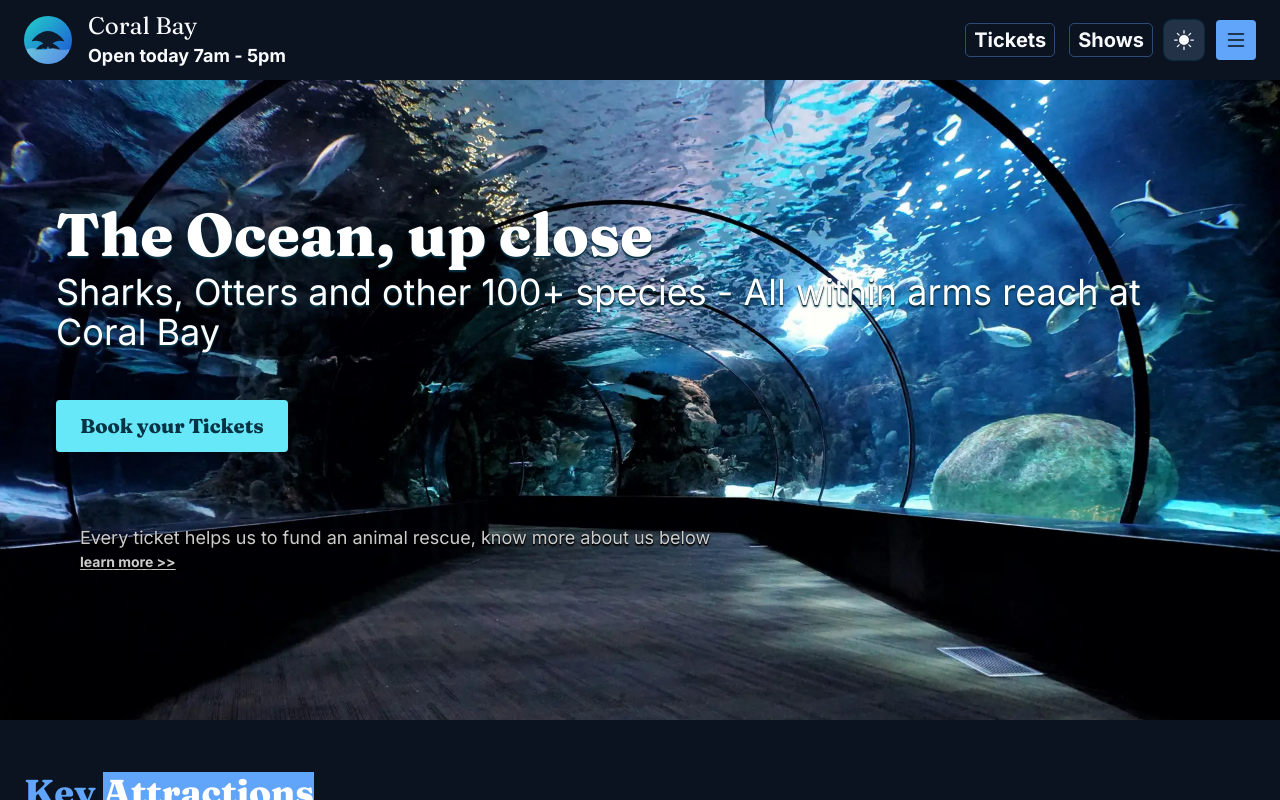
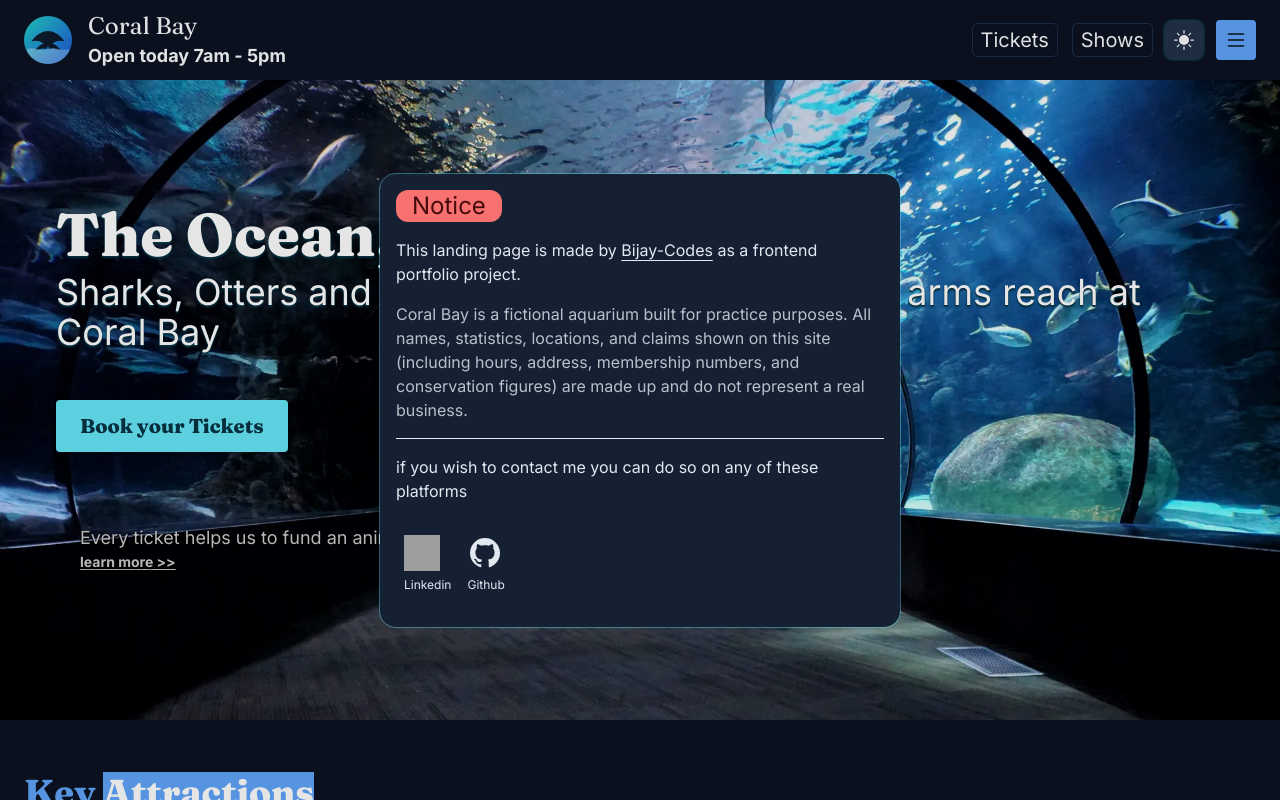
Before and after one commit to Bijay-Codes/Aquarium-site, a React (Vite) app: page / in a window 1280 px wide. Both pictures are taken after a click on the button "Tickets". Shown: the top 800 px of the page. Built offline with nearby package versions, Linux system fonts and the light colour scheme; grey boxes are pictures that could not be loaded.

Commit message:
made a modal that shows up when clicking placeholder links

```diff
--- a/src/App.jsx
+++ b/src/App.jsx
@@ -1,11 +1,53 @@
+import { useRef } from 'react'
 import { Navbar } from './components/navbar'
 import { Homepage } from './pages/home'
+import { Links } from './components/Links'
 import { LazyMotion, domAnimation } from 'framer-motion'
 function App() {
+  const ref = useRef(null);
+  const openDialog = () => {
+    ref.current.showModal();
+  }
+  const closeDialog = () => {
+    console.log('click')
+    ref.current.close();
+  }
   return (
     <LazyMotion features={domAnimation}>
-      <Navbar />
-      <Homepage />
+      <section className='w-full h-full relative'>
+        <dialog ref={ref}
+          className='hidden open:flex fixed inset-0 w-full h-full z-40 bg-transparent items-center justify-center m-auto
+          p-6'
+          onClick={closeDialog}>
+          <div className='bg-surface-bg text-surface-fg outline z-50 outline-accent-bg/40 min-h-80 max-w-130 p-4 rounded-2xl
+          flex flex-col gap-4'
+            onClick={(e) => e.stopPropagation()}>
+            <h1 className='text-2xl text-danger-fg bg-danger w-fit px-4 rounded-xl'>Notice</h1>
+            <h2>This landing page is made by <a
+              href="https://github.com/Bijay-Codes"
+              target="_blank"
+              rel="noopener noreferrer"
+              className="underline underline-offset-4 hover:text-accent-bg"
+            >
+              Bijay-Codes
+            </a>{' '}
+              as a frontend portfolio project.
+            </h2>
+            <p className='text-surface-fg/80'>Coral Bay is a fictional aquarium built for practice purposes. All names, statistics,
+              locations, and claims shown on this site (including hours, address, membership numbers,
+              and conservation figures) are made up and do not represent a real business.
+            </p>
+
+            <hr />
+            <h3>if you wish to contact me you can do so on any of these platforms</h3>
+            <div className='flex flex-wrap'>
+              <Links />
+            </div>
+          </div >
+        </dialog >
+        <Navbar openDialog={openDialog} />
+        <Homepage openDialog={openDialog} />
+      </section>
     </LazyMotion>
   )
 }
--- /dev/null
+++ b/src/components/Links.jsx
@@ -0,0 +1,26 @@
+export function Links() {
+    return (
+        <ul className="flex flex-wrap gap-4 px-2 py-4">
+            <li><a
+                href="https://linkedin.com/in/bijay-verma-876b353a4"
+                target="_blank"
+                rel="noopener noreferrer">
+                <img className='w-9 h-9 hover:scale-105' loading='lazy' alt='linkedin logo'
+                    src="https://cdn.jsdelivr.net/gh/devicons/devicon@latest/icons/linkedin/linkedin-original.svg"
+                />
+                <span className="text-xs hover:text-accent-bg">Linkedin</span>
+            </a></li>
+            <li>
+                <a href="https://github.com/Bijay-Codes"
+                    target="_blank"
+                    rel="noopener noreferrer">
+                    <svg xmlns="http://www.w3.org/2000/svg" className="w-9 h-9 hover:scale-105" viewBox="0 0 24 24">
+                        <path fill="currentColor" d="M12 2A10 10 0 0 0 2 12c0 4.42 2.87 8.17 6.84 9.5c.5.08.66-.23.66-.5v-1.69c-2.77.6-3.36-1.34-3.36-1.34c-.46-1.16-1.11-1.47-1.11-1.47c-.91-.62.07-.6.07-.6c1 .07 1.53 1.03 1.53 1.03c.87 1.52 2.34 1.07 2.91.83c.09-.65.35-1.09.63-1.34c-2.22-.25-4.55-1.11-4.55-4.92c0-1.11.38-2 1.03-2.71c-.1-.25-.45-1.29.1-2.64c0 0 .84-.27 2.75 1.02c.79-.22 1.65-.33 2.5-.33s1.71.11 2.5.33c1.91-1.29 2.75-1.02 2.75-1.02c.55 1.35.2 2.39.1 2.64c.65.71 1.03 1.6 1.03 2.71c0 3.82-2.34 4.66-4.57 4.91c.36.31.69.92.69 1.85V21c0 .27.16.59.67.5C19.14 20.16 22 16.42 22 12A10 10 0 0 0 12 2"></path>
+                    </svg>
+                    <span className="text-xs hover:text-accent-bg">Github</span>
+                </a>
+            </li>
+
+        </ul>
+    )
+}
--- a/src/components/attractions.jsx
+++ b/src/components/attractions.jsx
@@ -24,7 +24,7 @@ const children = {
 }
 
 
-export function KeyAttractions() {
+export function KeyAttractions({ openDialog }) {
     return (
         <section className="sm:p-6 p-4 flex flex-col gap-10 text-white mt-6"
             id='attractions'>
@@ -37,7 +37,7 @@ export function KeyAttractions() {
                 className="sm:grid sm:grid-cols-[repeat(auto-fill,minmax(400px,1fr))] flex flex-wrap gap-6">
                 <Attractions />
             </m.div>
-            <ShowMoreAnimals />
+            <ShowMoreAnimals openDialog={openDialog} />
             <hr className="w-full text-page-fg bg-gradient h-1 opacity-70" />
         </section >
     )
@@ -90,13 +90,14 @@ function MetaData({ show }) {
         </div>
     )
 }
-function ShowMoreAnimals() {
+function ShowMoreAnimals({ openDialog }) {
     return (
         <m.button
             initial={{ x: -10, opacity: 0.8 }}
             whileInView={{ x: 0, opacity: 1 }}
             viewport={{ once: true }}
             transition={{ duration: 0.2, ease: 'easeInOut' }}
+            onClick={openDialog}
             className="hover:bg-primary-bg hover:text-primary-fg text-page-fg
             h-fit px-2 self-start rounded">View all &gt;&gt;
         </m.button>
--- a/src/components/herosection.jsx
+++ b/src/components/herosection.jsx
@@ -21,7 +21,7 @@ const children = {
     }
 }
 
-export function HeroSection() {
+export function HeroSection({ openDialog }) {
     return (
         <m.main
             variants={parent}
@@ -53,14 +53,14 @@ export function HeroSection() {
                         Sharks, Otters and other 100+ species - All within arms reach at Coral Bay
                     </m.h2>
                 </div>
-                <CTA />
+                <CTA openDialog={openDialog} />
                 <SecondMessage />
             </section>
         </m.main>
     )
 }
 
-function CTA() {
+function CTA({ openDialog }) {
     return (
         <m.button
             variants={children}
@@ -69,6 +69,7 @@ function CTA() {
                 background: 'linear-gradient(135deg, var(--color-primary-bg), var(--color-accent-bg))',
                 color: 'var(--color-primary-fg)'
             }}
+            onClick={openDialog}
             transition={{ type: 'spring', stiffness: 100, damping: 10 }}
             className="bg-accent-bg text-accent-fg font-head
         w-fit font-extrabold md:px-6 md:py-3 px-3 py-2 rounded text-xl">Book your Tickets
--- a/src/components/joinMembership.jsx
+++ b/src/components/joinMembership.jsx
@@ -78,8 +78,6 @@ export function JoinMembership() {
                         key={benifit.title}
                         className='flex flex-col items-start justify-start gap-4 text-surface-fg
                         bg-surface-bg w-full px-6 sm:py-4 rounded-lg'>
-                        <span />
-                        <span />
                         <h3 className='text-2xl font-extrabold font-head'>{benifit.title}</h3>
                         <h4 className='text-md'>{benifit.subTitle}</h4>
                         <p className="leading-6">{benifit.description}</p>
--- a/src/components/navbar.jsx
+++ b/src/components/navbar.jsx
@@ -1,6 +1,6 @@
 import { useTheme } from '../hooks/useTheme';
 import { m } from 'framer-motion';
-export function Navbar() {
+export function Navbar({ openDialog, closeDialog }) {
     const { theme, toggle } = useTheme();
     return (
         <m.nav
@@ -15,9 +15,9 @@ export function Navbar() {
                     <h2 className='font-bold sm:text-lg text-xs'>Open today 7am - 5pm</h2>
                 </div>
                 <div className='ml-auto flex gap-3'>
-                    <MenuCTA />
+                    <MenuCTA openDialog={openDialog} />
                     <ThemeSwitcher toggle={toggle} theme={theme} />
-                    <Menu />
+                    <Menu openDialog={openDialog} />
                 </div>
             </section>
         </m.nav>
@@ -48,12 +48,13 @@ function ThemeSwitcher({ toggle, theme }) {
     )
 }
 
-function Menu() {
+function Menu({ openDialog }) {
     return (
         <div className="bg-primary-bg text-primary-fg
             hover:bg-accent-bg hover:text-primary-fg active:bg-accent-bg/80 active:text-accent-fg/60
             w-7 h-7 sm:h-10 sm:w-10 aspect-square rounded p-1 sm:p-2
-            inline-flex items-center justify-center">
+            inline-flex items-center justify-center"
+            onClick={openDialog}>
             <svg xmlns="http://www.w3.org/2000/svg" fill="currentColor" viewBox="0 0 16 16">
                 <path fillRule="evenodd" d="M2.5 12a.5.5 0 0 1 .5-.5h10a.5.5 0 0 1 0 1H3a.5.5 0 0 1-.5-.5m0-4a.5.5 0 0 1 .5-.5h10a.5.5 0 0 1 0 1H3a.5.5 0 0 1-.5-.5m0-4a.5.5 0 0 1 .5-.5h10a.5.5 0 0 1 0 1H3a.5.5 0 0 1-.5-.5" />
             </svg>
@@ -62,15 +63,20 @@ function Menu() {
     )
 }
 
-function MenuCTA() {
+function MenuCTA({ openDialog }) {
     return (
         <div className="ml-auto gap-4 sm:text-xl text-sm sm:flex hidden sm:items-center">
-            <button className="font-extrabold px-2 py-0.5 h-fit rounded
-            hover:font-extrabold hover:bg-primary-fg hover:text-primary-bg hover:outline-2 outline outline-primary-bg/40">
+            <button className="px-2 py-0.5 h-fit rounded
+            hover:bg-primary-fg hover:text-primary-bg hover:outline-2 outline outline-primary-bg/20"
+                onClick={openDialog}>
                 Tickets
             </button>
-            <button className="rounded font-extrabold px-2 py-0.5 h-fit
-            hover:bg-primary-fg hover:text-primary-bg hover:outline-2 outline outline-primary-bg/40">Shows</button>
+            <button className="rounded px-2 py-0.5 h-fit
+            hover:bg-primary-fg hover:text-primary-bg hover:outline-2 outline outline-primary-bg/20"
+                onClick={openDialog}
+            >
+                Shows
+            </button>
         </div>
     )
 }
--- a/src/pages/home.jsx
+++ b/src/pages/home.jsx
@@ -4,11 +4,11 @@ import { Mission } from '../components/mission.jsx';
 import { JoinMembership } from '../components/joinMembership.jsx'
 import { Footer } from "../components/footer.jsx";
 
-export function Homepage() {
+export function Homepage({ openDialog }) {
     return (
         <section>
-            <HeroSection />
-            <KeyAttractions />
+            <HeroSection openDialog={openDialog} />
+            <KeyAttractions openDialog={openDialog} />
             <Mission />
             <JoinMembership />
             <Footer />
```
